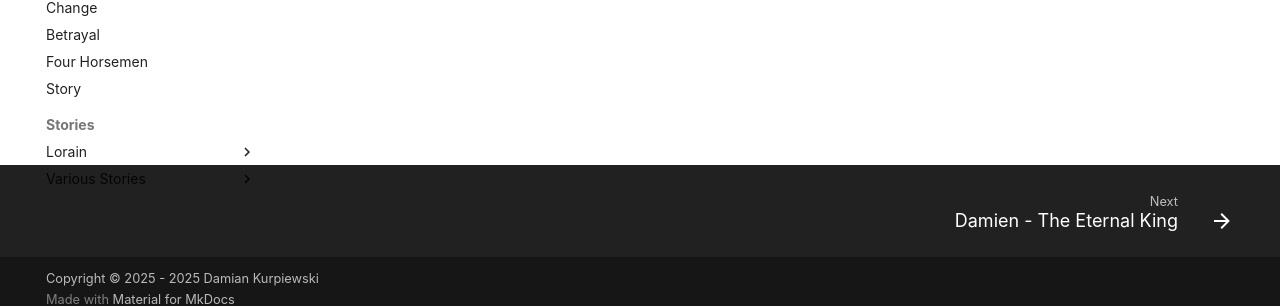
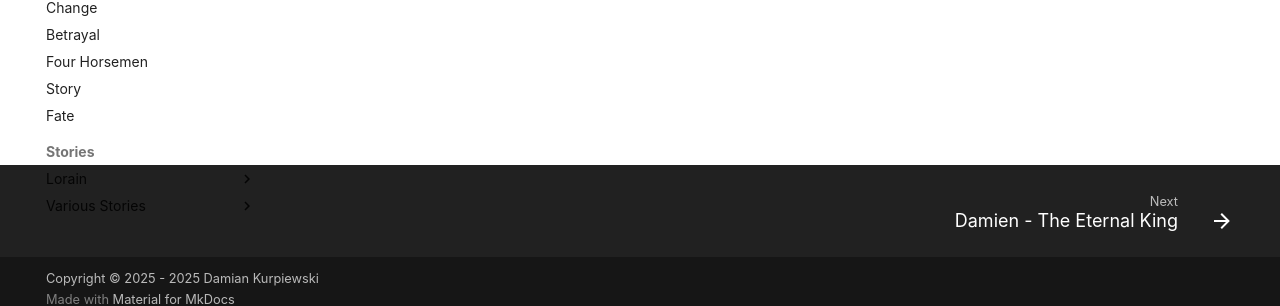
Before and after one commit to blackbat13/eternal-king, an MkDocs documentation site: the page built from docs/index.md, in a window 1280 px wide. Shown: the part 578-884 px from the top of the page. Built offline with MkDocs 1.6.1 and Material for MkDocs 9.7.7, drawn with Linux system fonts in a browser that asks for light colours; some web fonts are replaced; plug-ins that fetch from the network failed and are left out.

Commit message:
Update mkdocs.yml

```diff
--- a/mkdocs.yml
+++ b/mkdocs.yml
@@ -92,6 +92,7 @@ nav:
     - 'Betrayal': 'primordials/betrayal.md'
     - 'Four Horsemen': 'primordials/four_horsemen.md'
     - 'Story': 'primordials/story.md'
+    - 'Fate': 'primordials/fate.md'
   - 'Stories':
     - 'Lorain':
       - 'Sweet Sixteen': 'stories/lorain/001.md'
```
